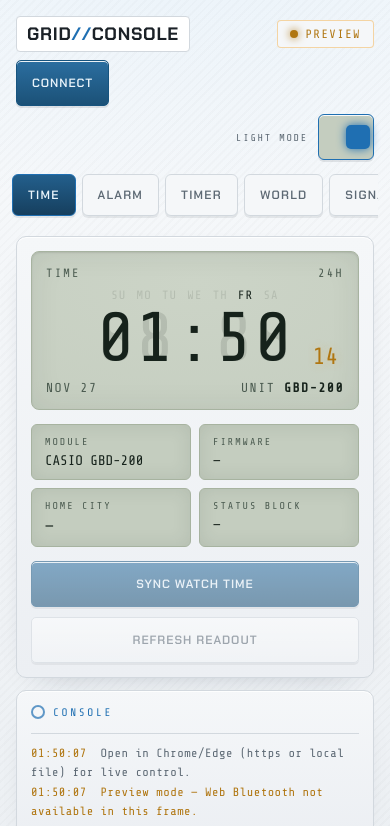
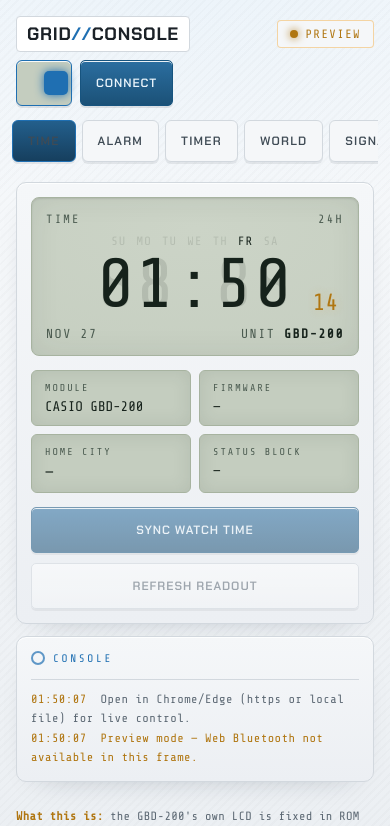
Before and after one commit to kuydigital/gbd200-grid, a plain HTML site: page index.html in a window 390 px wide. Both pictures are taken after a click on the button "Toggle light mode". Shown: the top 826 px of the page. Drawn offline with nearby package versions, Linux system fonts and the light colour scheme.

Commit message:
Light theme polish: inline slider + readable tab labels
- Move the theme slider onto the top bar, inline next to the Connect
  button (was its own row under the pill); hide its "Light" label on
  phones so it stays on one line.
- Darken inactive tab labels in light mode (#3f4b55) so TIME/ALARM/etc.
  are clearly readable on the light background.

Co-Authored-By: Claude Opus 4.8 <noreply@anthropic.com>

```diff
--- a/index.html
+++ b/index.html
@@ -45,7 +45,7 @@
   :root[data-theme="light"] .panel {
     background: linear-gradient(180deg, var(--resin-1), #eceff3);
     box-shadow: inset 0 1px 0 rgba(255,255,255,0.85), 0 12px 32px -24px rgba(20,35,55,0.4); }
-  :root[data-theme="light"] .tab { box-shadow: 0 2px 0 rgba(20,30,45,0.08); }
+  :root[data-theme="light"] .tab { color: #3f4b55; box-shadow: 0 2px 0 rgba(20,30,45,0.08); }
   :root[data-theme="light"] .status { background: rgba(255,255,255,0.96); box-shadow: 0 6px 22px rgba(25,40,60,0.18); }
   /* positive-LCD surface tweaks (borders/shadows/segment glows assume a dark screen by default) */
   :root[data-theme="light"] .lcd { border-color: #a7b3a0; box-shadow: inset 0 0 30px rgba(40,55,45,0.08), inset 0 1px 2px rgba(0,0,0,0.10); }
@@ -91,8 +91,8 @@
   .chip[data-mode="demo"] .dot { background: var(--amber); }
   @keyframes pulse { 0%,100%{opacity:1} 50%{opacity:0.35} }
 
-  /* theme switch — sits on its own line, right-aligned under the status pill */
-  .themebar { display: flex; align-items: center; justify-content: flex-end; gap: 10px; margin-top: -4px; }
+  /* theme switch — inline in the top bar, next to the Connect button */
+  .themebar { display: inline-flex; align-items: center; gap: 8px; flex: 0 0 auto; }
   .themebar .themelab { font-family: "Share Tech Mono", monospace; font-size: 10px; letter-spacing: 0.18em;
     text-transform: uppercase; color: var(--muted); }
 
@@ -240,6 +240,7 @@
     .wrap { gap: 12px; }
     .bar { gap: 8px; }
     .brand .tag { display: none; }               /* keep the header to one clean line */
+    .themebar .themelab { display: none; }        /* just the slider next to Connect on phones */
     .brand .mark { font-size: 18px; padding: 5px 10px; }
     .spacer { flex: 1 1 10px; }
     #connectBtn { flex: 0 0 auto; padding: 11px 15px; }
@@ -267,12 +268,8 @@
     <span class="brand"><span class="mark">GRID<b>//</b>CONSOLE</span><span class="tag">Module 3506 Console <span class="by">by KUYDIGITAL</span></span></span>
     <div class="spacer"></div>
     <div class="chip" id="chip" data-mode="offline"><span class="dot"></span><span id="chipText">Offline</span></div>
+    <div class="themebar"><span class="themelab">Light</span><button class="sw" id="themeSw" aria-pressed="false" aria-label="Toggle light mode" title="Light / dark theme"></button></div>
     <button id="connectBtn" class="primary">Connect</button>
-  </div>
-
-  <div class="themebar">
-    <span class="themelab">Light mode</span>
-    <button class="sw" id="themeSw" aria-pressed="false" aria-label="Toggle light mode" title="Light / dark theme"></button>
   </div>
 
   <div class="tabs" role="tablist" id="tabs">
```
